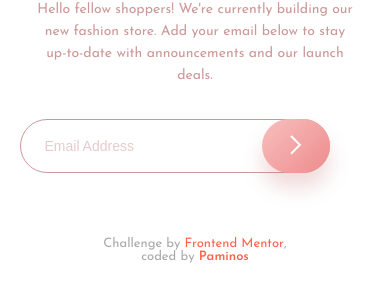
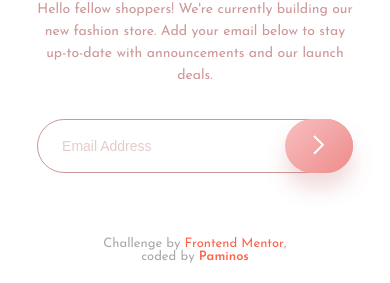
Before and after one commit to epalex/base-apparel-coming-soon-page, a plain HTML site: page index.html in a window 390 px wide. Shown: the part 562-845 px from the top of the page. Drawn offline with Linux system fonts and the light colour scheme.

Commit message:
mobile view updates

```diff
--- a/styles.css
+++ b/styles.css
@@ -66,7 +66,8 @@ h1 {
 
 form {
   position: relative;
-  width: 310px;
+  margin: 0 auto;
+  width: 90%;
 }
 
 #email {
```
